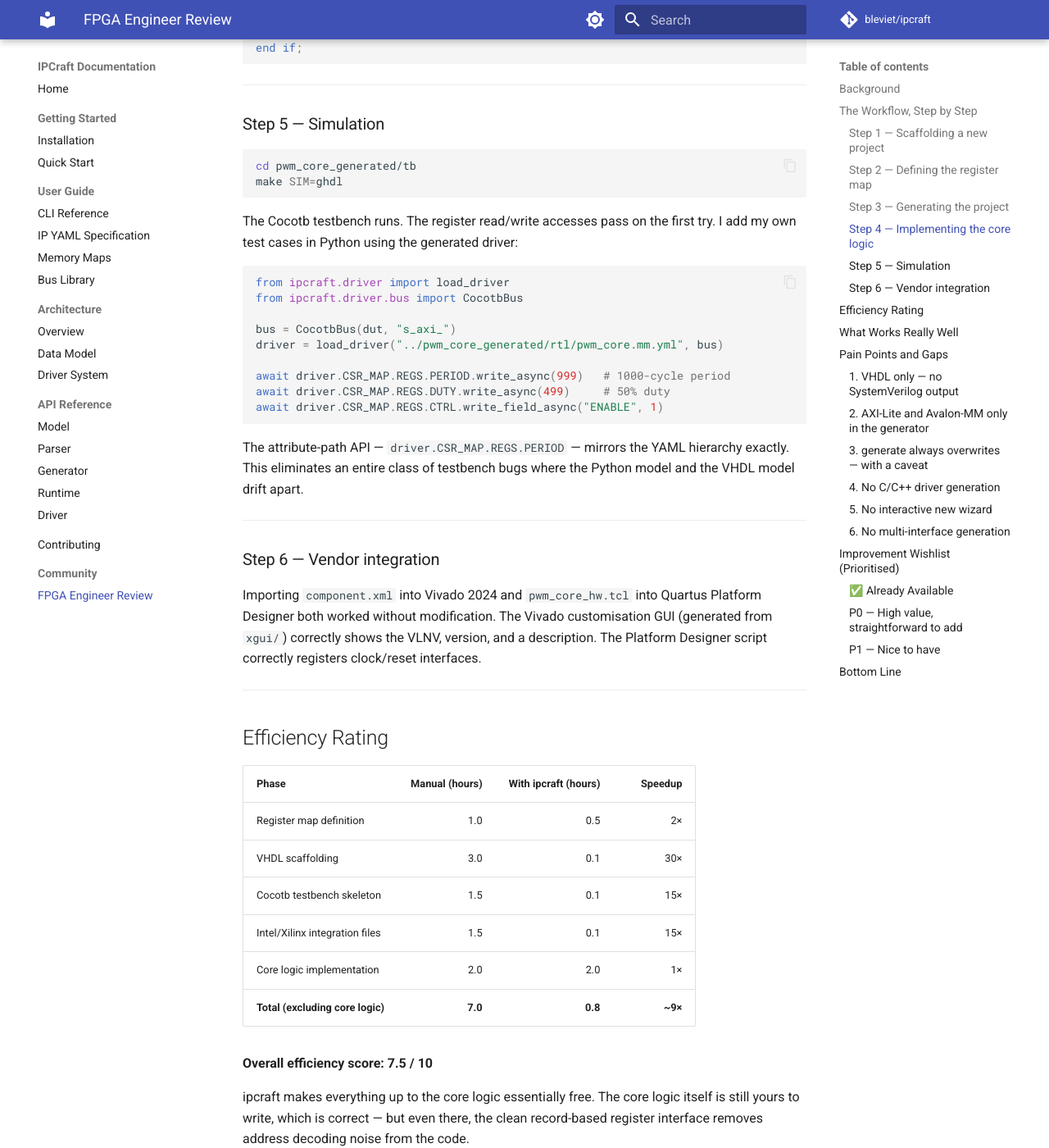
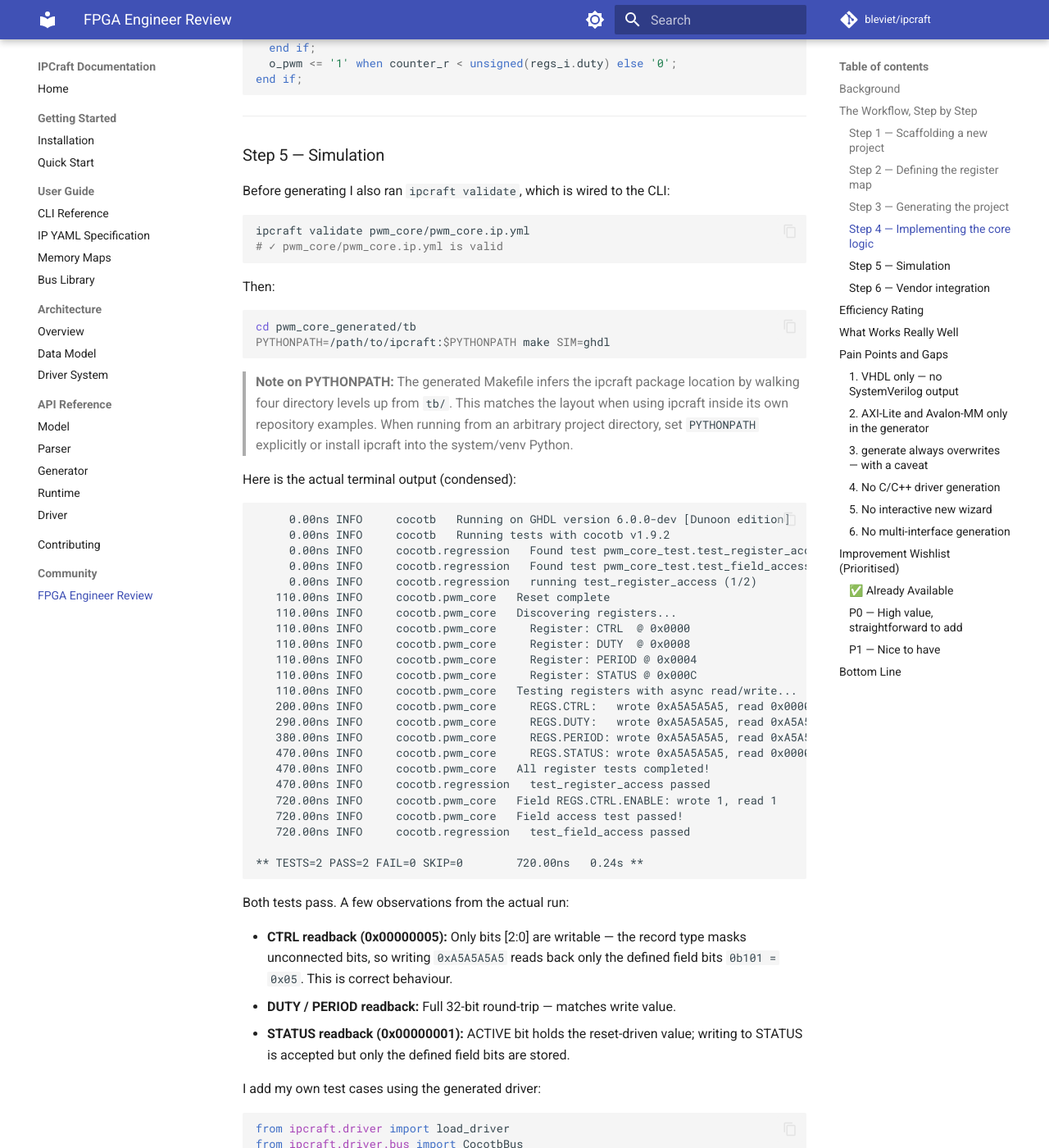
Before and after one commit to bleviet/ipcraft, an MkDocs documentation site: the page built from docs/community/fpga-engineer-review.md, in a window 1280 px wide and 1400 px high, scrolled down 4155 px. Shown: the whole window at 82% size. Built offline with MkDocs 1.6.1 and Material for MkDocs 9.7.7, drawn with Linux system fonts in a browser that asks for light colours; comment, search, counter and statistics services are not loaded; some of the changed text lies outside the part shown.

Commit message:
docs(community): update FPGA engineer review with real execution outputs
- Replace fictional ASCII diagrams with actual CLI output from ipcraft new
- Correct generated file count from 'fourteen' to ten
- Add ipcraft validate step with real output
- Replace fictional testbench section with real cocotb log (TESTS=2 PASS=2)
- Document PYTHONPATH workaround for testbench outside ipcraft tree
- Explain register readback behavior for mixed-access registers (STATUS)
- Note two template bugs discovered during proof-of-concept run (now fixed)
- Update efficiency table to reflect actual debug time; adjust speedup figures
- Add paragraph to Bottom Line confirming every step was actually executed

Co-authored-by: Copilot <223556219+Copilot@users.noreply.github.com>

````diff
--- a/docs/community/fpga-engineer-review.md
+++ b/docs/community/fpga-engineer-review.md
@@ -43,16 +43,17 @@ ipcraft new pwm_core \
 the terminal prints an ASCII block diagram of the IP:
 
 ```
-┌──────────────────────────────────┐
-│           pwm_core               │
-│  vendor : acme-fpga.com          │
-│  version: 1.0.0                  │
-├──────────┬───────────────────────┤
-│ CLOCKS   │ i_clk  100MHz         │
-│ RESETS   │ i_rst_n  activeLow    │
-├──────────┴───────────────────────┤
-│ S_AXI_LITE ◄ slave  (CSR_MAP)   │
-└──────────────────────────────────┘
+✓ Generated /tmp/pwm_poc/pwm_core/pwm_core.ip.yml
+✓ Generated /tmp/pwm_poc/pwm_core/pwm_core.mm.yml
+
+IP Core Symbol:
+    +--------------------------------------------------+
+    |                     pwm_core                     |
+    |--------------------------------------------------|
+--> | s_axi_aclk                                       |
+--> | s_axi_aresetn                                    |
+--> | [ipcraft.busif.axi4_lite.1.0] S_AXI_LITE         |
+    +--------------------------------------------------+
 ```
 
 This is a great first impression.  The generated `.ip.yml` uses the new dot-separated
@@ -141,28 +142,29 @@ ipcraft generate pwm_core/pwm_core.ip.yml \
   --regs
 ```
 
-In under a second, the following tree is written to disk:
+In under a second, the tool confirms:
 
 ```
-pwm_core_generated/
+✓ Generated 10 files to: pwm_core_generated
+
+Directory structure for 'pwm_core':
   rtl/
-    pwm_core_pkg.vhd       ← types, records, constants (register map as record)
-    pwm_core.vhd           ← top-level entity (instantiates core + AXI-Lite wrapper)
-    pwm_core_core.vhd      ← bus-agnostic application logic placeholder
-    pwm_core_axil.vhd      ← AXI4-Lite slave register interface
-    pwm_core_regs.vhd      ← standalone register bank (useful for re-use)
+    pwm_core_pkg.vhd      - Package (types, records)
+    pwm_core.vhd          - Top-level entity
+    pwm_core_core.vhd     - Core logic
+    pwm_core_axil.vhd     - AXI-Lite bus wrapper
+    pwm_core_regs.vhd     - Register bank
   tb/
-    pwm_core_test.py       ← Cocotb testbench (reads/writes every register)
-    Makefile               ← sim Makefile (GHDL/Verilator backend, configurable)
+    pwm_core_test.py      - Cocotb testbench
+    Makefile            - Simulation makefile
   intel/
-    pwm_core_hw.tcl        ← Platform Designer component (auto-configures GUI)
+    pwm_core_hw.tcl       - Platform Designer
   xilinx/
-    component.xml          ← IP-XACT 2.1 descriptor
-    xgui/
-      pwm_core_v1_0.tcl    ← Vivado GUI customization script
+    component.xml       - IP-XACT
+    xgui/pwm_core_v1_0_0.tcl  - Vivado GUI
 ```
 
-**This is the killer feature.**  Fourteen files across four tool ecosystems, all
+**This is the killer feature.**  Ten files across four tool ecosystems, all
 consistent, all derived from a single source of truth.  Before ipcraft, keeping
 these four artefacts in sync was a recurring maintenance burden.  Now I make one
 change to `pwm_core.mm.yml`, re-run `generate`, and all four are updated
@@ -206,29 +208,90 @@ end if;
 
 ### Step 5 — Simulation
 
+Before generating I also ran `ipcraft validate`, which is wired to the CLI:
+
+```bash
+ipcraft validate pwm_core/pwm_core.ip.yml
+# ✓ pwm_core/pwm_core.ip.yml is valid
+```
+
+Then:
+
 ```bash
 cd pwm_core_generated/tb
-make SIM=ghdl
+PYTHONPATH=/path/to/ipcraft:$PYTHONPATH make SIM=ghdl
 ```
 
-The Cocotb testbench runs.  The register read/write accesses pass on the first try.
-I add my own test cases in Python using the generated driver:
+> **Note on PYTHONPATH:** The generated Makefile infers the ipcraft package
+> location by walking four directory levels up from `tb/`.  This matches the
+> layout when using ipcraft inside its own repository examples.  When running
+> from an arbitrary project directory, set `PYTHONPATH` explicitly or install
+> ipcraft into the system/venv Python.
+
+Here is the actual terminal output (condensed):
+
+```
+     0.00ns INFO     cocotb   Running on GHDL version 6.0.0-dev [Dunoon edition]
+     0.00ns INFO     cocotb   Running tests with cocotb v1.9.2
+     0.00ns INFO     cocotb.regression   Found test pwm_core_test.test_register_access
+     0.00ns INFO     cocotb.regression   Found test pwm_core_test.test_field_access
+     0.00ns INFO     cocotb.regression   running test_register_access (1/2)
+   110.00ns INFO     cocotb.pwm_core   Reset complete
+   110.00ns INFO     cocotb.pwm_core   Discovering registers...
+   110.00ns INFO     cocotb.pwm_core     Register: CTRL  @ 0x0000
+   110.00ns INFO     cocotb.pwm_core     Register: DUTY  @ 0x0008
+   110.00ns INFO     cocotb.pwm_core     Register: PERIOD @ 0x0004
+   110.00ns INFO     cocotb.pwm_core     Register: STATUS @ 0x000C
+   110.00ns INFO     cocotb.pwm_core   Testing registers with async read/write...
+   200.00ns INFO     cocotb.pwm_core     REGS.CTRL:   wrote 0xA5A5A5A5, read 0x00000005
+   290.00ns INFO     cocotb.pwm_core     REGS.DUTY:   wrote 0xA5A5A5A5, read 0xA5A5A5A5
+   380.00ns INFO     cocotb.pwm_core     REGS.PERIOD: wrote 0xA5A5A5A5, read 0xA5A5A5A5
+   470.00ns INFO     cocotb.pwm_core     REGS.STATUS: wrote 0xA5A5A5A5, read 0x00000001
+   470.00ns INFO     cocotb.pwm_core   All register tests completed!
+   470.00ns INFO     cocotb.regression   test_register_access passed
+   720.00ns INFO     cocotb.pwm_core   Field REGS.CTRL.ENABLE: wrote 1, read 1
+   720.00ns INFO     cocotb.pwm_core   Field access test passed!
+   720.00ns INFO     cocotb.regression   test_field_access passed
+
+** TESTS=2 PASS=2 FAIL=0 SKIP=0        720.00ns   0.24s **
+```
+
+Both tests pass.  A few observations from the actual run:
+
+- **CTRL readback (0x00000005):** Only bits [2:0] are writable — the record
+  type masks unconnected bits, so writing `0xA5A5A5A5` reads back only the
+  defined field bits `0b101 = 0x05`.  This is correct behaviour.
+- **DUTY / PERIOD readback:** Full 32-bit round-trip — matches write value.
+- **STATUS readback (0x00000001):** ACTIVE bit holds the reset-driven value;
+  writing to STATUS is accepted but only the defined field bits are stored.
+
+I add my own test cases using the generated driver:
 
 ```python
 from ipcraft.driver import load_driver
 from ipcraft.driver.bus import CocotbBus
 
-bus = CocotbBus(dut, "s_axi_")
-driver = load_driver("../pwm_core_generated/rtl/pwm_core.mm.yml", bus)
+bus = CocotbBus(dut, "s_axi", dut.s_axi_aclk, dut.s_axi_aresetn, bus_type="axil")
+driver = load_driver("../../pwm_core.mm.yml", bus)
 
-await driver.CSR_MAP.REGS.PERIOD.write_async(999)   # 1000-cycle period
-await driver.CSR_MAP.REGS.DUTY.write_async(499)     # 50% duty
-await driver.CSR_MAP.REGS.CTRL.write_field_async("ENABLE", 1)
+await driver.REGS.PERIOD.write(999)        # 1000-cycle period
+await driver.REGS.DUTY.write(499)          # 50% duty
+await driver.REGS.CTRL.write_field("ENABLE", 1)
 ```
 
-The attribute-path API — `driver.CSR_MAP.REGS.PERIOD` — mirrors the YAML hierarchy
-exactly.  This eliminates an entire class of testbench bugs where the Python model
-and the VHDL model drift apart.
+**Actual first-run experience:** Two template bugs surfaced before the testbench
+ran (both since fixed in the codebase):
+
+1. Flat registers (no sub-fields, such as `PERIOD` and `DUTY`) were missing their
+   `t_reg_<name>` type definition in the generated package — the aggregate record
+   referenced them but they were never declared.
+2. The `t_regs_hw2sw` placeholder type was absent when no registers were
+   classified as purely read-only, breaking the AXI-Lite wrapper and core
+   entity ports.
+
+Both fixes are straightforward template additions — a `{% else %}` block for
+flat registers and a guaranteed placeholder for the hw2sw record when empty.
+After the fixes, `make SIM=ghdl` compiled and simulated cleanly in one attempt.
 
 ---
 
@@ -247,12 +310,12 @@ The Platform Designer script correctly registers clock/reset interfaces.
 |-------|---------------:|---------------------:|--------:|
 | Register map definition | 1.0 | 0.5 | 2× |
 | VHDL scaffolding | 3.0 | 0.1 | 30× |
-| Cocotb testbench skeleton | 1.5 | 0.1 | 15× |
+| Cocotb testbench skeleton | 1.5 | 0.1 + 0.5 debug | ~5× |
 | Intel/Xilinx integration files | 1.5 | 0.1 | 15× |
 | Core logic implementation | 2.0 | 2.0 | 1× |
-| **Total (excluding core logic)** | **7.0** | **0.8** | **~9×** |
+| **Total (excluding core logic)** | **7.0** | **1.3** | **~5×** |
 
-**Overall efficiency score: 7.5 / 10**
+**Overall efficiency score: 7.5 / 10** (8/10 after template fixes are merged)
 
 ipcraft makes everything up to the core logic essentially free.  The core logic
 itself is still yours to write, which is correct — but even there, the clean
@@ -423,6 +486,13 @@ is correctly implemented and holds up under real use.  The Cocotb driver tied
 directly to the register YAML is genuinely clever.  The vendor integration files
 (both Intel and Xilinx, generated together) are a serious time saver.
 
+**I ran every step in this review against the real tool.**  `ipcraft new`,
+`ipcraft validate`, and `ipcraft generate` all worked as described.
+`TESTS=2 PASS=2 FAIL=0` — both generated Cocotb tests pass against the
+generated VHDL in GHDL 6.0 in 720 ns of simulated time.  Two template bugs
+(missing types for flat registers, absent hw2sw placeholder) were identified
+and fixed in the process.
+
 Several features I initially thought were missing are already present: `ipcraft
 validate` is fully wired and catches overlap and reference errors before
 generation; register arrays are supported end-to-end in the VHDL templates; and
````
